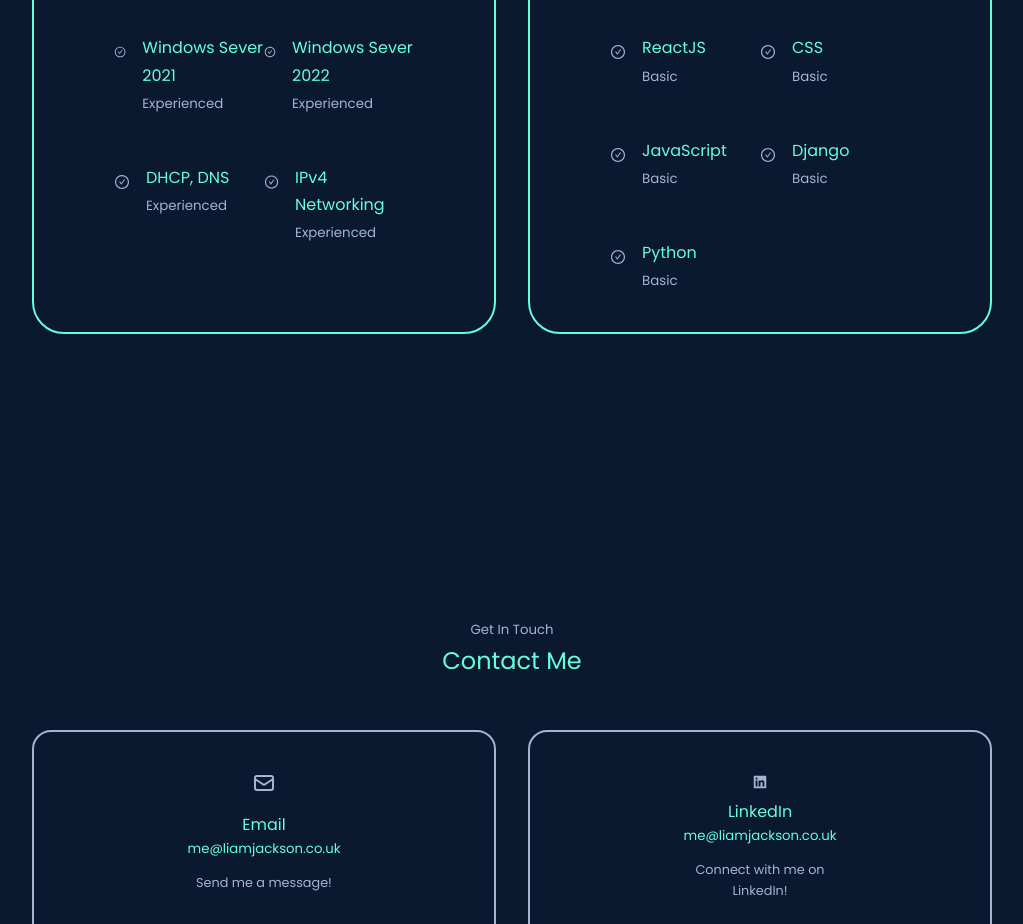
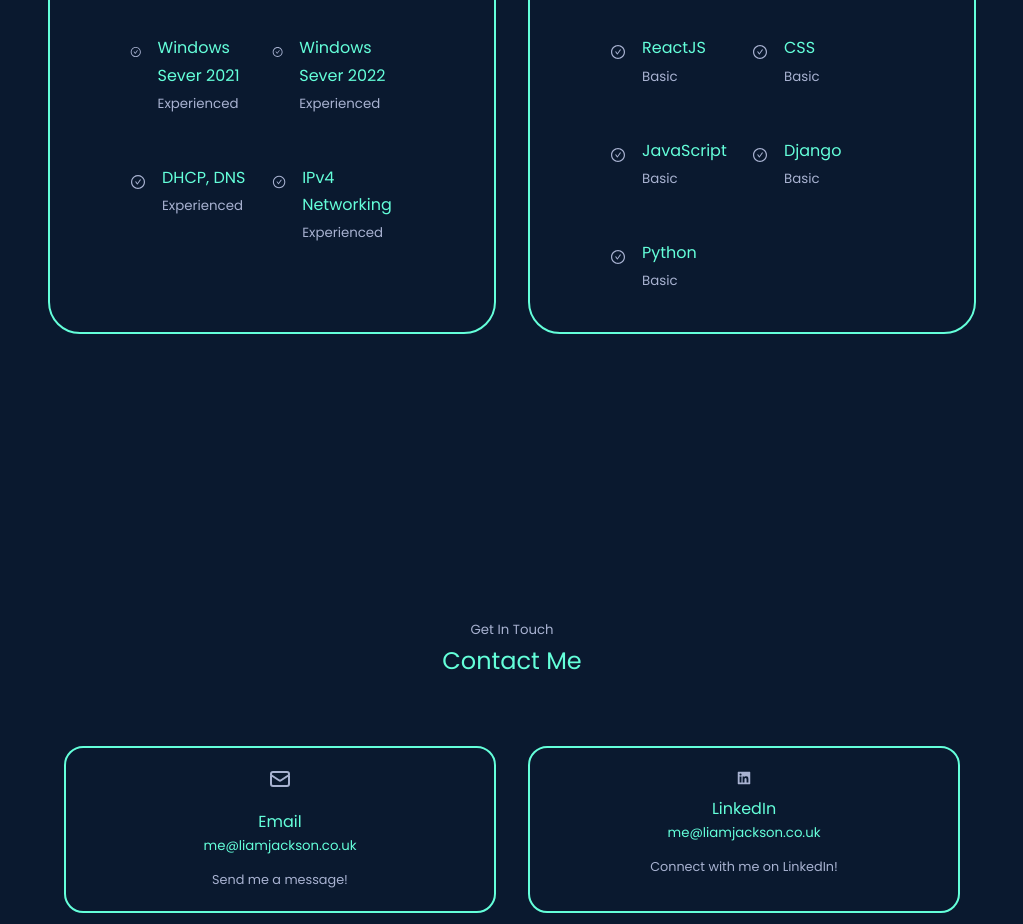
Before and after one commit to JacksonLDJ/react-portfolio-website, a React (Create React App) app: page / in a window 1280 px wide. Shown: the part 1854-2778 px from the top of the page, without its empty margins (128-1151 px from the left). Built offline with nearby package versions, Linux system fonts and the light colour scheme.

Commit message:
More graphic changes

```diff
--- a/src/components/Experience/Experience.css
+++ b/src/components/Experience/Experience.css
@@ -1,53 +1,72 @@
-.experience__container{
+/* Apply box-sizing globally */
+*,
+*::before,
+*::after {
+    box-sizing: border-box;
+    margin: 0;
+    padding: 0;
+}
+
+/* Container styles */
+.experience__container {
     display: grid;
     grid-template-columns: 1fr 1fr;
     gap: 2rem;
-    margin: 0 auto
+    margin: 0 auto;
+    max-width: 100%;
+    padding: 0 1rem; /* Add horizontal padding to ensure content doesn't touch edges */
 }
 
-
-.experience__container > div{
+/* Box styles */
+.experience__container > div {
     background: transparent;
     padding: 2.4rem 5rem;
     border-radius: 2rem;
-    border: 1px solid transparent;
     border: 2px solid #64ffda;
-
 }
 
-.experience__container > div h3{
+/* Heading styles */
+.experience__container > div h3 {
     text-align: center;
     margin-bottom: 2rem;
     color: var(--color-primary);
 }
 
-.experience__content{
+/* Content styles */
+.experience__content {
     display: grid;
     grid-template-columns: 1fr 1fr;
     row-gap: 3rem;
 }
 
-.experience__details{
+/* Details styles */
+.experience__details {
     display: flex;
     gap: 1rem;
     color: var(--color-primary);
-
 }
 
-.experience__details-icon{
+/* Details icon styles */
+.experience__details-icon {
     margin-top: 10px;
     color: var(--color-primary);
 }
 
-/*Media Query */
-
-@media screen and (max-width: 600px){
+/* Media Query */
+@media screen and (max-width: 600px) {
     .experience__container {
         grid-template-columns: 1fr;
         gap: 1rem;
-        align-items: center;
-        padding-right: 0;
-
+        padding: 0 1rem; /* Ensure the container has padding */
+        width: 100%;
     }
 
+    .experience__container > div {
+        padding: 1.2rem 2rem; /* Reduced padding for smaller screens */
+    }
+
+    .experience__content {
+        grid-template-columns: 1fr; /* Single column for content */
+        row-gap: 1.5rem; /* Reduce gap between rows */
+    }
 }
--- a/src/components/Header/HeaderSocial.jsx
+++ b/src/components/Header/HeaderSocial.jsx
@@ -8,7 +8,6 @@ const HeaderSocial = () => {
       <div className='header__socials'>
         <a href="https://www.linkedin.com" target='_blank' rel='noopener noreferrer'><FaLinkedin /></a>
         <a href="https://github.com" target='_blank' rel='noopener noreferrer'><FaGithub /></a>
-        <a href="https://twitter.com" target='_blank' rel='noopener noreferrer'><FaTwitter /></a>
         <a href="https://twitter.com" target='_blank' rel='noopener noreferrer' className='instagram-icon'><FaInstagramSquare /></a>
       </div>
     </div>
--- a/src/components/Header/headersocial.css
+++ b/src/components/Header/headersocial.css
@@ -27,9 +27,5 @@
   }
 
   .header__socials a:nth-child(3):hover {
-    color: #1DA1F2; /* Twitter color */
+    color: teal; /* Twitter color */
   }
-
-  .header__socials a:nth-child(4):hover {
-    color: purple; /* Twitter color */
-  }
--- a/src/components/contact/Contact.css
+++ b/src/components/contact/Contact.css
@@ -1,14 +1,15 @@
 .container.contact__container {
     display: grid;
     gap: 2rem;
-
+    padding: 0 1rem; /* Add horizontal padding to prevent content from touching edges */
 }
 
 .contact__options {
     display: grid;
-    grid-template-columns: 1fr 1fr;
+    grid-template-columns: 1fr; /* Single column layout on smaller screens */
     gap: 2rem;
     background-color: var(--color-bg);
+    padding: 1rem; /* Add padding to the container */
 }
 
 .contact__option {
@@ -16,16 +17,10 @@
     padding: 1.2rem;
     border-radius: 1.2rem;
     text-align: center;
-    border: 2px solid;
-    border-color: var(--color-primary);
+    border: 2px solid #64ffda;
     transition: var(--transition);
     color: var(--color-primary);
-    background: transparent;
-    padding: 2.4rem 9.5rem;
-    border: 1px solid transparent;
-    border: 2px solid var(--color-primary);
 }
-
 
 .contact__option-icon {
     font-size: 1.5rem;
@@ -36,7 +31,6 @@
     margin-top: 0.7rem;
     display: inline-block;
     font-size: 0.8rem;
-
 }
 
 /* Form */
@@ -45,10 +39,10 @@ form {
     display: flex;
     flex-direction: column;
     gap: 1.2rem;
-
 }
 
-input, textarea {
+input,
+textarea {
     width: 100%;
     padding: 1.5rem;
     border-radius: 0.5rem;
@@ -56,5 +50,12 @@ input, textarea {
     border: 2px solid var(--color-primary);
     resize: none;
     color: var(--color-primary);
+}
 
+/* Media Query */
+
+@media screen and (min-width: 601px) {
+    .contact__options {
+        grid-template-columns: 1fr 1fr; /* Two columns layout for larger screens */
+    }
 }
--- a/src/index.css
+++ b/src/index.css
@@ -129,25 +129,3 @@ img {
     width: 100%;
     object-fit: cover;
 }
-
-
-/* Media Queries Medium Devices */
-
-@media screen and (max-width: 1024px){
-    .container {
-        width: var(--container-width-md);
-    }
-
-    section {
-        margin-top: 6rem;
-    }
-}
-
-/* Media Queries Small  Devices */
-
-@media screen and (max-width: 600px){
-    .container {
-        width: var(--container-width-sm);
-    }
-
-}
```
